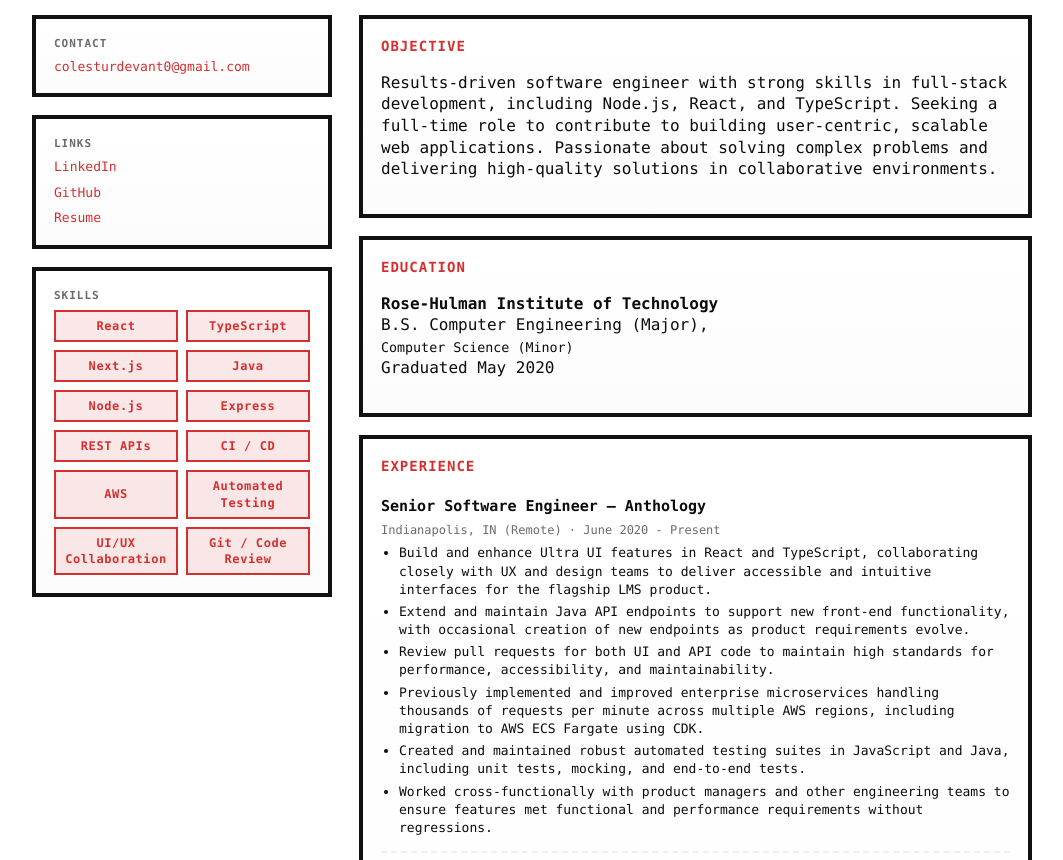
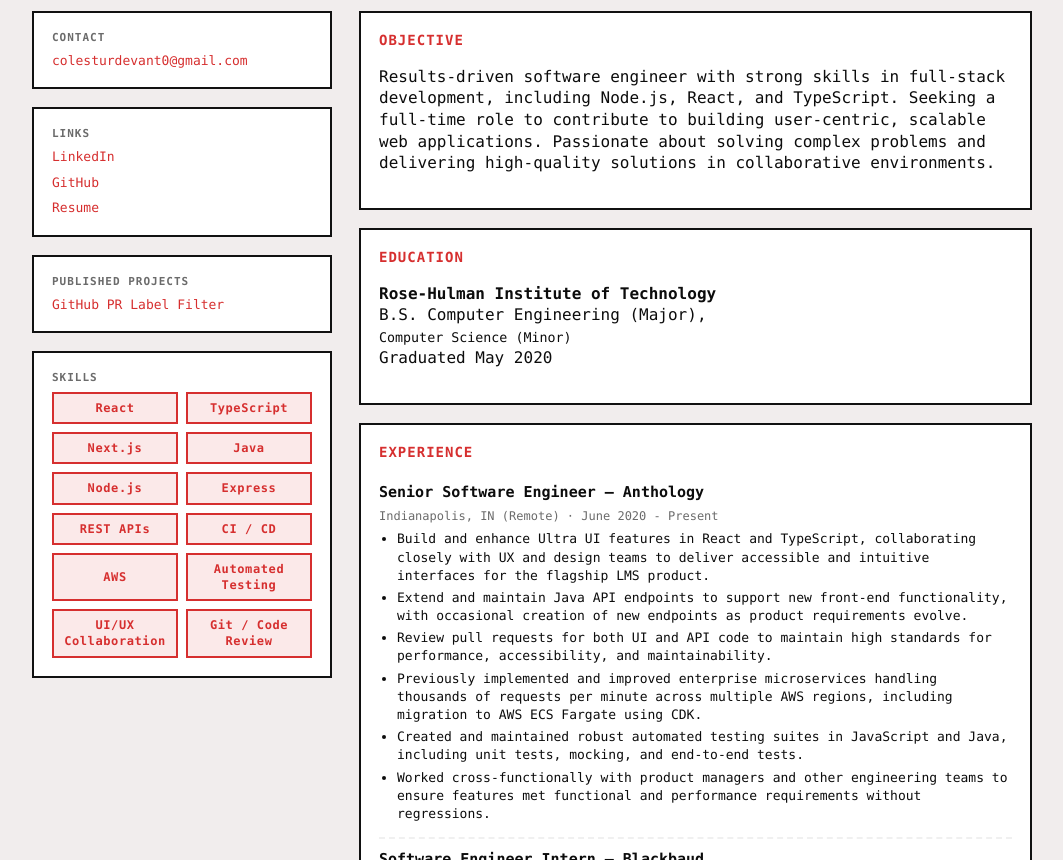
Before and after one commit to sturdeac/sturdeac.com, a plain HTML site: page index.html in a window 1280 px wide. Shown: the part 138-998 px from the top of the page, without its empty margins (108-1171 px from the left). Drawn offline with Linux system fonts and the light colour scheme.

Commit message:
add personal projects and change styles

```diff
--- a/index.html
+++ b/index.html
@@ -1,10 +1,13 @@
-<!doctype html>
+<!DOCTYPE html>
 <html lang="en">
   <head>
     <meta charset="utf-8" />
     <meta name="viewport" content="width=device-width,initial-scale=1" />
     <title>Andrew Cole Sturdevant - Senior Software Engineer - Resume</title>
-  <meta name="description" content="Resume of Andrew Cole Sturdevant, Senior Software Engineer specializing in full-stack development, React, Node.js, and TypeScript." />
+    <meta
+      name="description"
+      content="Resume of Andrew Cole Sturdevant, Senior Software Engineer specializing in full-stack development, React, Node.js, and TypeScript."
+    />
     <link rel="icon" href="favicon.ico" type="image/x-icon" />
     <script type="application/ld+json">
       {
@@ -20,162 +23,7 @@
         ]
       }
     </script>
-
-  <style>
-    :root{
-      --bg: #ffffff;
-      --fg: #0c0c0c;
-      --muted: #6b6b6b;
-      --accent: #d62f2f;
-      --panel-border: #111111;
-      --gap: 18px;
-      --max-width: 1000px;
-    }
-    *{box-sizing:border-box}
-    html,body{min-height:100%}
-    body {
-      margin: 0;
-      padding: var(--gap);
-      font-family: ui-monospace, SFMono-Regular, Menlo, Monaco, "Roboto Mono", monospace;
-      background: var(--bg);
-      color: var(--fg);
-      line-height: 1.35;
-      display: flex;
-      flex-direction: column;
-      align-items: center;
-    }
-    a {
-      color: var(--accent);
-      text-decoration: none;
-    }
-    a:hover,
-    a:focus {
-      text-decoration: underline;
-    }
-    .sheet{
-      width:100%;
-      max-width:var(--max-width);
-      display:grid;
-      grid-template-columns: 300px 1fr;
-      gap: calc(var(--gap) * 1.5);
-    }
-    .panel{
-      border:4px solid var(--panel-border);
-      padding:18px;
-      background:linear-gradient(180deg, rgba(255,255,255,0), rgba(0,0,0,0.01));
-    }
-    .left{
-      display:flex;
-      flex-direction:column;
-      gap:var(--gap);
-    }
-    .portrait{
-      height:160px;
-      display:flex;
-      align-items:center;
-      justify-content:center;
-      border:3px dashed var(--panel-border);
-      font-size:14px;
-      letter-spacing:1px;
-      text-transform:uppercase;
-    }
-    .contact-list, .skills-list{
-      display:flex;
-      flex-direction:column;
-      gap:8px;
-      font-size:13px;
-    }
-    .contact-label{
-      font-size:11px;
-      text-transform:uppercase;
-      color:var(--muted);
-      margin-top: 0;
-      margin-bottom:6px;
-      letter-spacing:1px;
-    }
-    .skills-grid{
-      display:grid;
-      grid-template-columns:1fr 1fr;
-      gap:8px;
-      font-size:13px;
-    }
-    .skill-pill {
-      border: 2px solid var(--accent);
-      padding: 6px 8px;
-      font-weight: 600;
-      text-align: center;
-      letter-spacing: .6px;
-      font-size: 12px;
-      display: flex;
-      align-items: center;
-      justify-content: center;
-      color: var(--accent);
-      background-color: rgba(214, 47, 47, 0.1);
-    }
-    .main{
-      display:flex;
-      flex-direction:column;
-      gap:var(--gap);
-    }
-    .header-full {
-      width: 100%;
-      max-width: var(--max-width);
-      margin-bottom: var(--gap);
-      display: flex;
-      flex-direction: column;
-      align-items: flex-start;
-    }
-    .name {
-      font-size: 36px;
-      font-weight: 700;
-      letter-spacing: 1px;
-    }
-
-    .title {
-      font-size: 18px;
-      text-transform: none;
-      color: var(--accent);
-      font-weight: 400;
-    }
-    h2.section-title{
-      margin:0 0 10px 0;
-      font-size:14px;
-      text-transform:uppercase;
-      letter-spacing:1px;
-      color:var(--accent);
-    }
-    .job{
-      border-bottom:2px dashed rgba(0,0,0,0.06);
-      padding:10px 0;
-    }
-    .job .meta{
-      font-size:12px;
-      color:var(--muted);
-    }
-    .job .role{
-      font-weight:700;
-      font-size:15px;
-      margin-bottom:6px;
-    }
-    .job li {
-      margin-bottom: 4px;
-      line-height: 1.4;}
-    ul{margin:6px 0 0 18px;padding:0;font-size:13px}
-    .print-note {
-      margin-top: var(--gap);
-      font-size: 12px;
-      color: var(--muted);
-      width: 100%;
-      max-width: var(--max-width);
-      box-sizing: border-box;
-      border: 2px dashed rgba(0,0,0,0.06);
-      padding: 12px 18px;
-    }
-
-    @media (max-width:880px){
-      .sheet{grid-template-columns:1fr}
-    }
-  </style>
+    <link rel="stylesheet" href="styles.css" />
   </head>
   <body>
     <!-- Full-width header panel -->
@@ -189,16 +37,31 @@
         <section class="panel">
           <h3 class="contact-label">Contact</h3>
           <div class="contact-list">
-          <a href="mailto:colesturdevant0@gmail.com">colesturdevant0@gmail.com</a>
+            <a href="mailto:colesturdevant0@gmail.com"
+              >colesturdevant0@gmail.com</a
+            >
           </div>
         </section>
 
         <section class="panel">
           <h3 class="contact-label">Links</h3>
           <div class="contact-list">
-          <a href="https://www.linkedin.com/in/sturdeac/">LinkedIn</a>
-          <a href="https://github.com/sturdeac">GitHub</a>
+            <a target="_blank" href="https://www.linkedin.com/in/sturdeac/"
+              >LinkedIn</a
+            >
+            <a target="_blank" href="https://github.com/sturdeac">GitHub</a>
             <a href="resume.pdf" class="download-btn" download>Resume</a>
+          </div>
+        </section>
+
+        <section class="panel">
+          <h3 class="contact-label">Published Projects</h3>
+          <div class="contact-list">
+            <a
+              target="_blank"
+              href="https://chromewebstore.google.com/detail/lfbkgdanhembiphfnggeboichpejmhie?utm_source=item-share-cb"
+              >GitHub PR Label Filter</a
+            >
           </div>
         </section>
 
@@ -226,16 +89,20 @@
         <div class="panel">
           <h2 class="section-title">Objective</h2>
           <p>
-          Results-driven software engineer with strong skills in full-stack development, including Node.js, React, and TypeScript. Seeking a full-time role to contribute to building user-centric, scalable web applications. Passionate about solving complex problems and delivering high-quality solutions in collaborative environments.
+            Results-driven software engineer with strong skills in full-stack
+            development, including Node.js, React, and TypeScript. Seeking a
+            full-time role to contribute to building user-centric, scalable web
+            applications. Passionate about solving complex problems and
+            delivering high-quality solutions in collaborative environments.
           </p>
         </div>
 
         <div class="panel">
           <h2 class="section-title">Education</h2>
           <p>
-          <strong>Rose-Hulman Institute of Technology</strong><br>
-          B.S. Computer Engineering (Major),<br>
-          <small>Computer Science (Minor)</small><br>
+            <strong>Rose-Hulman Institute of Technology</strong><br />
+            B.S. Computer Engineering (Major),<br />
+            <small>Computer Science (Minor)</small><br />
             Graduated May 2020
           </p>
         </div>
@@ -246,14 +113,40 @@
           <article class="job">
             <div>
               <div class="role">Senior Software Engineer — Anthology</div>
-            <div class="meta">Indianapolis, IN (Remote) · June 2020 - Present</div>
+              <div class="meta">
+                Indianapolis, IN (Remote) · June 2020 - Present
+              </div>
               <ul>
-              <li>Build and enhance Ultra UI features in React and TypeScript, collaborating closely with UX and design teams to deliver accessible and intuitive interfaces for the flagship LMS product.</li>
-              <li>Extend and maintain Java API endpoints to support new front-end functionality, with occasional creation of new endpoints as product requirements evolve.</li>
-              <li>Review pull requests for both UI and API code to maintain high standards for performance, accessibility, and maintainability.</li>
-              <li>Previously implemented and improved enterprise microservices handling thousands of requests per minute across multiple AWS regions, including migration to AWS ECS Fargate using CDK.</li>
-              <li>Created and maintained robust automated testing suites in JavaScript and Java, including unit tests, mocking, and end-to-end tests.</li>
-              <li>Worked cross-functionally with product managers and other engineering teams to ensure features met functional and performance requirements without regressions.</li>
+                <li>
+                  Build and enhance Ultra UI features in React and TypeScript,
+                  collaborating closely with UX and design teams to deliver
+                  accessible and intuitive interfaces for the flagship LMS
+                  product.
+                </li>
+                <li>
+                  Extend and maintain Java API endpoints to support new
+                  front-end functionality, with occasional creation of new
+                  endpoints as product requirements evolve.
+                </li>
+                <li>
+                  Review pull requests for both UI and API code to maintain high
+                  standards for performance, accessibility, and maintainability.
+                </li>
+                <li>
+                  Previously implemented and improved enterprise microservices
+                  handling thousands of requests per minute across multiple AWS
+                  regions, including migration to AWS ECS Fargate using CDK.
+                </li>
+                <li>
+                  Created and maintained robust automated testing suites in
+                  JavaScript and Java, including unit tests, mocking, and
+                  end-to-end tests.
+                </li>
+                <li>
+                  Worked cross-functionally with product managers and other
+                  engineering teams to ensure features met functional and
+                  performance requirements without regressions.
+                </li>
               </ul>
             </div>
           </article>
@@ -264,7 +157,9 @@
               <div class="meta">Charleston, SC · Summer 2019</div>
               <ul>
                 <li>Developed .NET API endpoints and webservices in C#.</li>
-              <li>Built AngularJS single page apps integrated with .NET APIs.</li>
+                <li>
+                  Built AngularJS single page apps integrated with .NET APIs.
+                </li>
                 <li>Created unit tests in JS and C# with mocking libraries.</li>
               </ul>
             </div>
@@ -272,12 +167,20 @@
 
           <article class="job">
             <div>
-            <div class="role">Software Engineer (PT) — Neoteric Hovercraft Inc.</div>
+              <div class="role">
+                Software Engineer (PT) — Neoteric Hovercraft Inc.
+              </div>
               <div class="meta">Terre Haute, IN · May 2018 - May 2019</div>
               <ul>
                 <li>Rebuilt company website using modern web practices.</li>
-              <li>Automated employee time tracking via Android app, saving ~15 hours labor/day.</li>
-              <li>Promoted from intern to part-time engineer while pursuing degree.</li>
+                <li>
+                  Automated employee time tracking via Android app, saving ~15
+                  hours labor/day.
+                </li>
+                <li>
+                  Promoted from intern to part-time engineer while pursuing
+                  degree.
+                </li>
               </ul>
             </div>
           </article>
@@ -288,18 +191,27 @@
               <div class="meta">Carmel, IN · Summer 2017</div>
               <ul>
                 <li>Improved WordPress UX for customers.</li>
-              <li>Upgraded and created custom plugins for backend efficiency.</li>
+                <li>
+                  Upgraded and created custom plugins for backend efficiency.
+                </li>
               </ul>
             </div>
           </article>
 
           <article class="job">
             <div>
-            <div class="role">Student Employee — Rose-Hulman EIT Department</div>
+              <div class="role">
+                Student Employee — Rose-Hulman EIT Department
+              </div>
               <div class="meta">Terre Haute, IN · March 2017 - May 2020</div>
               <ul>
-              <li>Assisted students, faculty, and staff with computer issues.</li>
-              <li>Installed and troubleshooted educational and industry software for large deployments.</li>
+                <li>
+                  Assisted students, faculty, and staff with computer issues.
+                </li>
+                <li>
+                  Installed and troubleshooted educational and industry software
+                  for large deployments.
+                </li>
               </ul>
             </div>
           </article>
--- /dev/null
+++ b/styles.css
@@ -0,0 +1,253 @@
+/* ================================
+   Global Variables
+================================= */
+:root {
+  --bg: #f1eded;
+  --fg: #0c0c0c;
+  --muted: #6b6b6b;
+  --accent: #d62f2f;
+  --panel-border: #111111;
+  --gap: 18px;
+  --max-width: 1000px;
+}
+
+/* ================================
+   Base Reset & Typography
+================================= */
+* {
+  box-sizing: border-box;
+}
+
+html,
+body {
+  min-height: 100%;
+}
+
+body {
+  margin: 0;
+  padding: var(--gap);
+  font-family: ui-monospace, SFMono-Regular, Menlo, Monaco, "Roboto Mono",
+    monospace;
+  background: var(--bg);
+  color: var(--fg);
+  line-height: 1.35;
+  display: flex;
+  flex-direction: column;
+  align-items: center;
+}
+
+a {
+  color: var(--accent);
+  text-decoration: none;
+}
+
+a:hover,
+a:focus {
+  text-decoration: underline;
+}
+
+/* ================================
+   Layout
+================================= */
+.sheet {
+  width: 100%;
+  max-width: var(--max-width);
+  display: grid;
+  grid-template-columns: 300px 1fr;
+  gap: calc(var(--gap) * 1.5);
+}
+
+.left {
+  display: flex;
+  flex-direction: column;
+  gap: var(--gap);
+}
+
+.main {
+  display: flex;
+  flex-direction: column;
+  gap: var(--gap);
+}
+
+/* ================================
+   Panels
+================================= */
+.panel {
+  border: 2px solid var(--panel-border);
+  padding: 18px;
+  background: rgba(255, 255, 255, 1);
+}
+
+.portrait {
+  height: 160px;
+  display: flex;
+  align-items: center;
+  justify-content: center;
+  border: 3px dashed var(--panel-border);
+  font-size: 14px;
+  letter-spacing: 1px;
+  text-transform: uppercase;
+}
+
+/* ================================
+   Contact & Skills
+================================= */
+.contact-list,
+.skills-list {
+  display: flex;
+  flex-direction: column;
+  gap: 8px;
+  font-size: 13px;
+}
+
+.contact-label {
+  font-size: 11px;
+  text-transform: uppercase;
+  color: var(--muted);
+  margin: 0 0 6px;
+  letter-spacing: 1px;
+}
+
+.skills-grid {
+  display: grid;
+  grid-template-columns: 1fr 1fr;
+  gap: 8px;
+  font-size: 13px;
+}
+
+.skill-pill {
+  border: 2px solid var(--accent);
+  padding: 6px 8px;
+  font-weight: 600;
+  text-align: center;
+  letter-spacing: 0.6px;
+  font-size: 12px;
+  display: flex;
+  align-items: center;
+  justify-content: center;
+  color: var(--accent);
+  background-color: rgba(214, 47, 47, 0.1);
+}
+
+/* ================================
+   Header
+================================= */
+.header-full {
+  width: 100%;
+  max-width: var(--max-width);
+  margin-bottom: var(--gap);
+  display: flex;
+  flex-direction: column;
+  align-items: flex-start;
+}
+
+.name {
+  font-size: 36px;
+  font-weight: 700;
+  letter-spacing: 1px;
+}
+
+.title {
+  font-size: 18px;
+  color: var(--accent);
+  font-weight: 400;
+}
+
+/* ================================
+   Sections
+================================= */
+h2.section-title {
+  margin: 0 0 10px 0;
+  font-size: 14px;
+  text-transform: uppercase;
+  letter-spacing: 1px;
+  color: var(--accent);
+}
+
+/* ================================
+   Jobs
+================================= */
+.job {
+  border-bottom: 2px dashed rgba(0, 0, 0, 0.06);
+  padding: 10px 0;
+}
+
+.job:last-child {
+  border: none;
+  padding-bottom: 0;
+}
+
+.job .meta {
+  font-size: 12px;
+  color: var(--muted);
+}
+
+.job .role {
+  font-weight: 700;
+  font-size: 15px;
+  margin-bottom: 6px;
+}
+
+.job li {
+  margin-bottom: 4px;
+  line-height: 1.4;
+}
+
+ul {
+  margin: 6px 0 0 18px;
+  padding: 0;
+  font-size: 13px;
+}
+
+/* ================================
+   Footer
+================================= */
+.print-note {
+  margin-top: var(--gap);
+  font-size: 12px;
+  color: var(--muted);
+  width: 100%;
+  max-width: var(--max-width);
+  border: 2px dashed rgba(0, 0, 0, 0.06);
+  padding: 12px 18px;
+  box-sizing: border-box;
+}
+
+/* ================================
+   Responsive
+================================= */
+@media (max-width: 880px) {
+  .sheet {
+    grid-template-columns: 1fr;
+  }
+}
+
+/* ================================
+   Dark Mode
+================================= */
+@media (prefers-color-scheme: dark) {
+  :root {
+    --bg: #1e1b1b;
+    --fg: #f0f0f0;
+    --muted: #a0a0a0;
+    --accent: #ff4d4d;
+    --panel-border: #f0f0f0;
+  }
+
+  body {
+    background: var(--bg);
+    color: var(--fg);
+  }
+
+  .panel {
+    background: #272727;
+  }
+
+  .job {
+    border-bottom: 2px dashed rgba(255, 255, 255, 0.1);
+  }
+
+  .print-note {
+    border: 2px dashed rgba(255, 255, 255, 0.1);
+  }
+}
```
Lines whose indentation alone changed are shown as unchanged.
